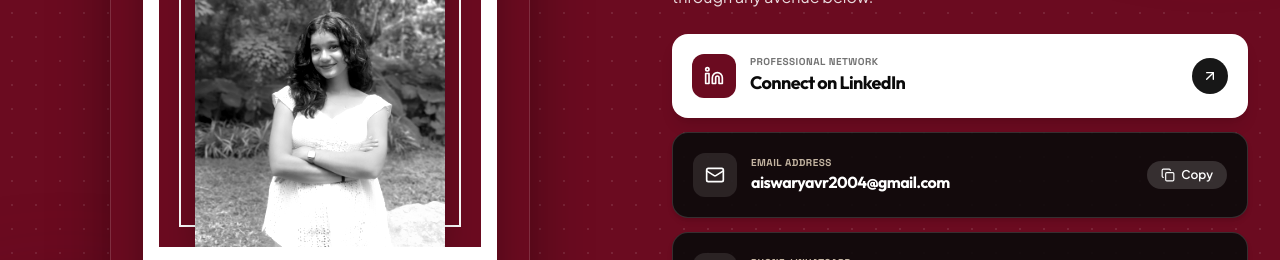
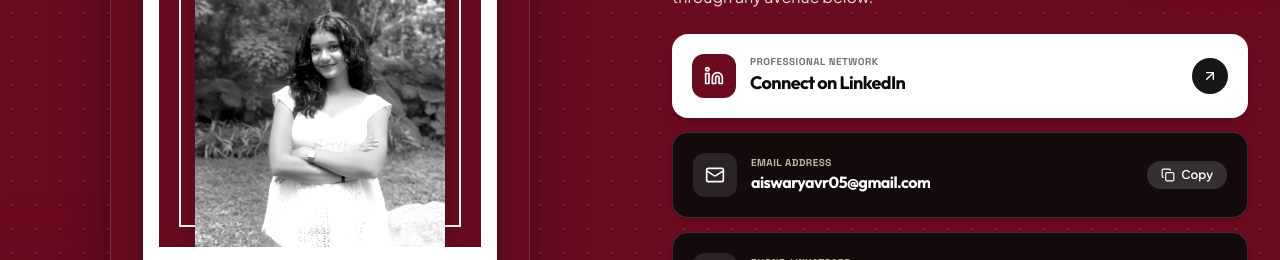
Before and after one commit to Nehlaaah2406/client1-portfolio, a React (Vite) app: page / in a window 1280 px wide. Shown: the part 11175-11435 px from the top of the page. Built offline with nearby package versions, Linux system fonts and the light colour scheme; a web font is replaced by a local one.

Commit message:
Update contact email

```diff
--- a/src/data/portfolioData.ts
+++ b/src/data/portfolioData.ts
@@ -16,7 +16,7 @@ export const PERSONAL_INFO = {
   college: 'SCMS School of Engineering and Technology, Ernakulam',
   university: 'APJ Abdul Kalam Technological University (KTU)',
   portraitImage: portraitImg,
-  email: 'aiswaryavr2004@gmail.com', // direct placeholder matching user identity
+  email: 'aiswaryavr05@gmail.com',
   phone: '+91 85907 04337',
   linkedinUrl: 'https://www.linkedin.com/in/aiswarya-v-r-5a864335b?utm_source=share_via&utm_content=profile&utm_medium=member_android',
   instagramUrl: 'https://www.instagram.com',
```
Also changed, not shown: 1 other file (tests, documents, lock files or other folders).
